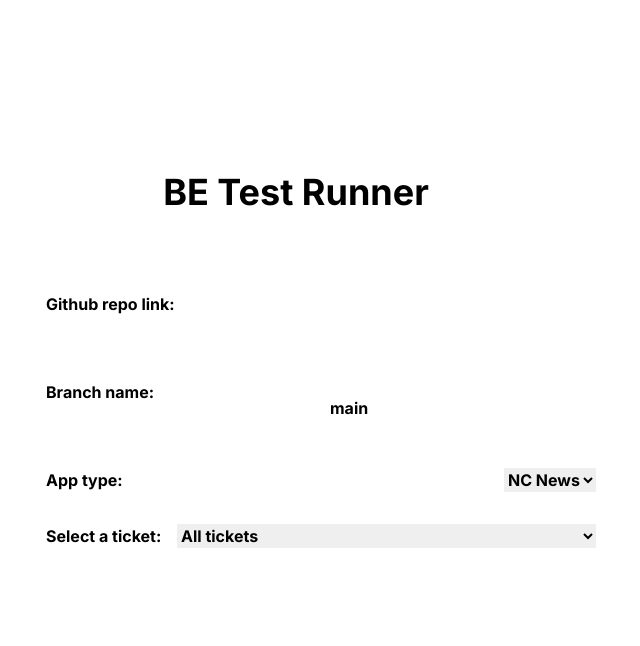
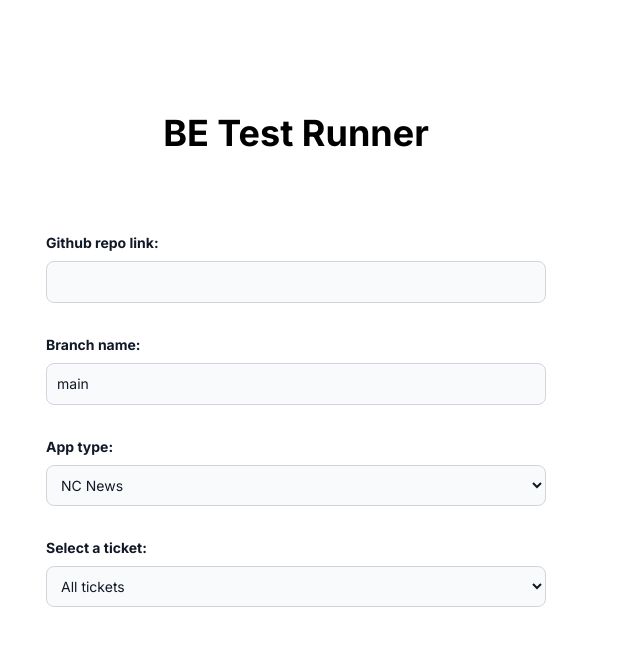
Before and after one commit to popatre/test-runner-stream, a Next.js app: page / in a window 1280 px wide. Shown: the top 646 px of the page, without its empty margins (344-984 px from the left). Built offline with nearby package versions, Linux system fonts and the light colour scheme.

Commit message:
update form css

```diff
--- a/src/components/Form.tsx
+++ b/src/components/Form.tsx
@@ -62,30 +62,52 @@
     };
     return (
         <form className={styles.form} onSubmit={handleSubmit}>
-            <label>
-                Github repo link:
-                <input value={input.repo} name="repo" onChange={handleChange} />
-            </label>
-            <label>
-                Branch name:
+            <div className="flex-col">
+                <label className="block mb-2 text-sm font-medium text-gray-900 dark:text-white">
+                    Github repo link:
+                </label>
+                <input
+                    value={input.repo}
+                    name="repo"
+                    onChange={handleChange}
+                    className="bg-gray-50 border border-gray-300 text-gray-900 text-sm rounded-lg focus:ring-blue-500 focus:border-blue-500 block w-full p-2.5 dark:bg-gray-700 dark:border-gray-600 dark:placeholder-gray-400 dark:text-white dark:focus:ring-blue-500 dark:focus:border-blue-500"
+                />
+            </div>
+            <div className="flex-col">
+                <label className="block mb-2 text-sm font-medium text-gray-900 dark:text-white">
+                    Branch name:
+                </label>
                 <input
                     type="text"
                     value={input.branch}
                     name="branch"
                     onChange={handleChange}
+                    className="bg-gray-50 border border-gray-300 text-gray-900 text-sm rounded-lg focus:ring-blue-500 focus:border-blue-500 block w-full p-2.5 dark:bg-gray-700 dark:border-gray-600 dark:placeholder-gray-400 dark:text-white dark:focus:ring-blue-500 dark:focus:border-blue-500"
                 />
-            </label>
-            <label>
-                App type:
-                <select name="appType" onChange={handleChange}>
+            </div>
+            <div className="flex-col">
+                <label className="block mb-2 text-sm font-medium text-gray-900 dark:text-white">
+                    App type:
+                </label>
+                <select
+                    name="appType"
+                    onChange={handleChange}
+                    className="bg-gray-50 border border-gray-300 text-gray-900 text-sm rounded-lg focus:ring-blue-500 focus:border-blue-500 block w-full p-2.5 dark:bg-gray-700 dark:border-gray-600 dark:placeholder-gray-400 dark:text-white dark:focus:ring-blue-500 dark:focus:border-blue-500"
+                >
                     <option value="news">NC News</option>
                     {/* <option value="games">NC Games</option> */}
                 </select>
-            </label>
+            </div>
 
-            <label>
-                Select a ticket:
-                <select name="ticket" onChange={handleChange}>
+            <div className="flex-col">
+                <label className="block mb-2 text-sm font-medium text-gray-900 dark:text-white">
+                    Select a ticket:
+                </label>
+                <select
+                    name="ticket"
+                    onChange={handleChange}
+                    className="bg-gray-50 border border-gray-300 text-gray-900 text-sm rounded-lg focus:ring-blue-500 focus:border-blue-500 block w-full p-2.5 dark:bg-gray-700 dark:border-gray-600 dark:placeholder-gray-400 dark:text-white dark:focus:ring-blue-500 dark:focus:border-blue-500"
+                >
                     {ticketOptions.map((ticket) => {
                         return (
                             <option value={ticket.ticketValue}>
@@ -94,7 +116,7 @@
                         );
                     })}
                 </select>
-            </label>
+            </div>
             {isFormComplete() && (
                 <button disabled={!isFormComplete()} className={styles.button}>
                     Get Feedback
```
